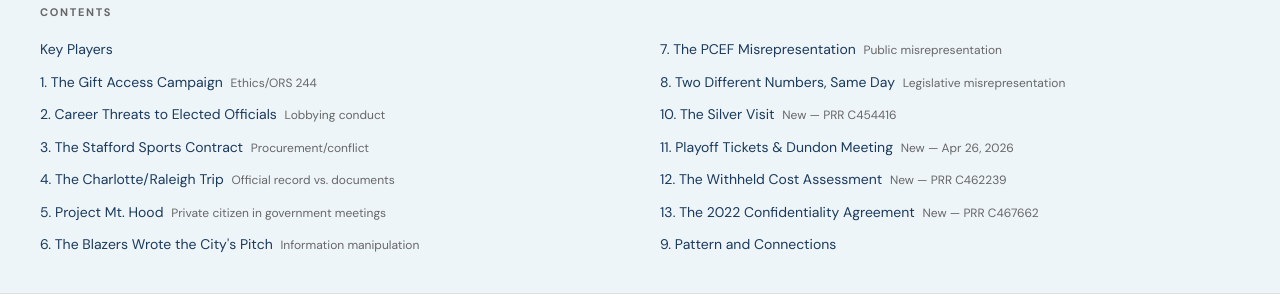
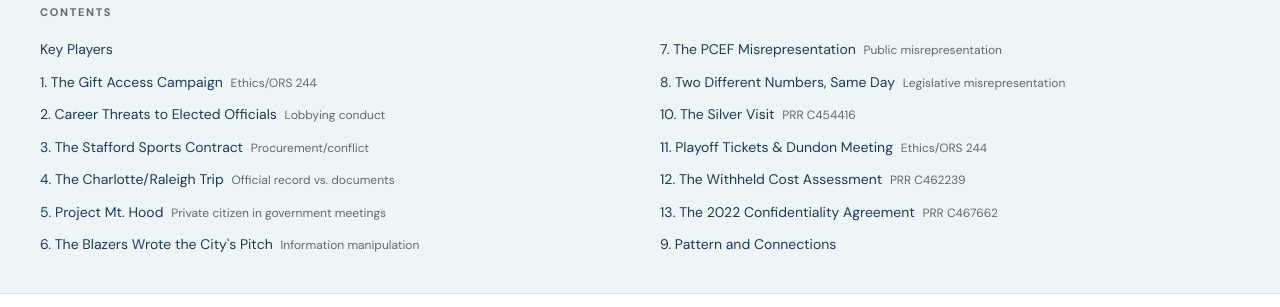
Before and after one commit to ClayShentrup/wonk.blog, a Jekyll site: the page moda.html, which Jekyll copies as it is, in a window 1280 px wide and 900 px high, scrolled down 345 px. Shown: the part 153-460 px from the top of the window. Built offline with Jekyll 4.4.1, drawn with Linux system fonts in a browser that asks for light colours; some of the changed text lies outside the part shown.

Commit message:
Update moda.html

```diff
--- a/moda.html
+++ b/moda.html
@@ -104,10 +104,10 @@ footer a{color:var(--blue);}
     <li><a href="#pitchdeck">6. The Blazers Wrote the City's Pitch</a> <span class="cat">Information manipulation</span></li>
     <li><a href="#pcef">7. The PCEF Misrepresentation</a> <span class="cat">Public misrepresentation</span></li>
     <li><a href="#numbers">8. Two Different Numbers, Same Day</a> <span class="cat">Legislative misrepresentation</span></li>
-    <li><a href="#silver">10. The Silver Visit</a> <span class="cat">New — PRR C454416</span></li>
-    <li><a href="#playoff">11. Playoff Tickets & Dundon Meeting</a> <span class="cat">New — Apr 26, 2026</span></li>
-    <li><a href="#fca">12. The Withheld Cost Assessment</a> <span class="cat">New — PRR C462239</span></li>
-    <li><a href="#nda">13. The 2022 Confidentiality Agreement</a> <span class="cat">New — PRR C467662</span></li>
+    <li><a href="#silver">10. The Silver Visit</a> <span class="cat">PRR C454416</span></li>
+    <li><a href="#playoff">11. Playoff Tickets & Dundon Meeting</a> <span class="cat">Ethics/ORS 244</span></li>
+    <li><a href="#fca">12. The Withheld Cost Assessment</a> <span class="cat">PRR C462239</span></li>
+    <li><a href="#nda">13. The 2022 Confidentiality Agreement</a> <span class="cat">PRR C467662</span></li>
     <li><a href="#connections">9. Pattern and Connections</a></li>
   </ul>
 </div>
@@ -454,7 +454,7 @@ footer a{color:var(--blue);}
 <!-- ═══ CHAPTER 10: SILVER VISIT ═══ -->
 <div class="chapter" id="silver">
   <div class="chapter-header">
-    <div class="chapter-eyebrow">Chapter 10 — New Finding, PRR C454416</div>
+    <div class="chapter-eyebrow">Chapter 10 — PRR C454416</div>
     <h2>The Silver Visit: A Post-Passage Victory Celebration</h2>
   </div>
 
@@ -497,7 +497,7 @@ footer a{color:var(--blue);}
 <!-- ═══ CHAPTER 11: PLAYOFF TICKETS ═══ -->
 <div class="chapter" id="playoff">
   <div class="chapter-header">
-    <div class="chapter-eyebrow">Chapter 11 — New Finding, April 26, 2026</div>
+    <div class="chapter-eyebrow">Chapter 11 — Ethics / ORS 244</div>
     <h2>Playoff Tickets and a Private Dundon Meeting</h2>
   </div>
 
@@ -537,7 +537,7 @@ footer a{color:var(--blue);}
 <!-- ═══ CHAPTER 12: FCA ═══ -->
 <div class="chapter" id="fca">
   <div class="chapter-header">
-    <div class="chapter-eyebrow">Chapter 12 — New Finding, PRR C462239 — June 1, 2026</div>
+    <div class="chapter-eyebrow">Chapter 12 — PRR C462239</div>
     <h2>The Withheld Cost Assessment</h2>
   </div>
 
@@ -604,7 +604,7 @@ footer a{color:var(--blue);}
 <!-- ═══ CHAPTER 13: NDA ═══ -->
 <div class="chapter" id="nda">
   <div class="chapter-header">
-    <div class="chapter-eyebrow">Chapter 13 — New Finding, PRR C467662</div>
+    <div class="chapter-eyebrow">Chapter 13 — PRR C467662</div>
     <h2>The 2022 Confidentiality Agreement: Where the Information Control Began</h2>
   </div>
 
```
